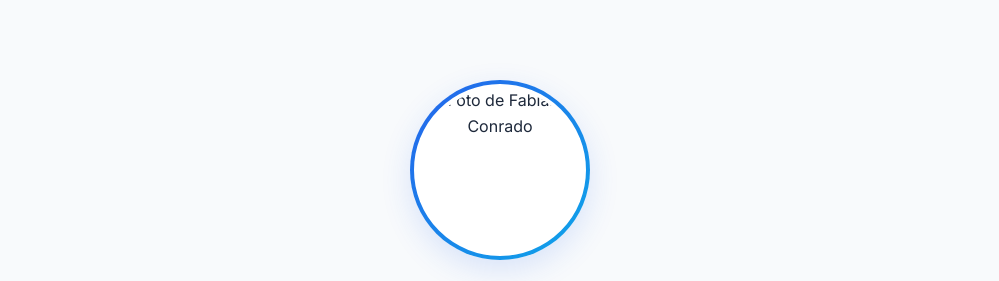
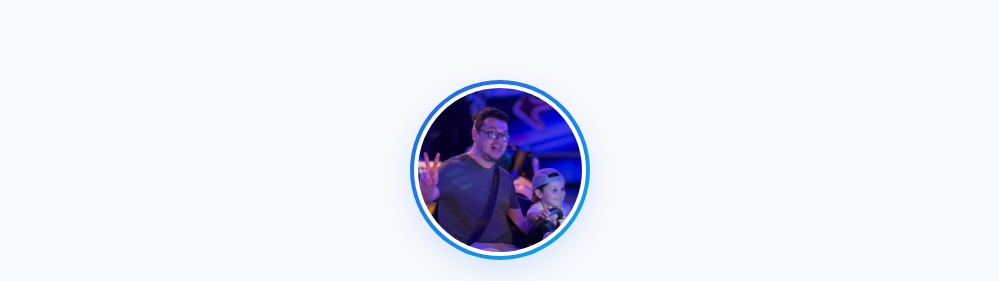
Before and after one commit to fsconrado/fsconrado.github.io, a plain HTML site: page index.html in a window 1280 px wide. Shown: the top 281 px of the page, without its empty margins (140-1139 px from the left). Drawn offline with Linux system fonts and the light colour scheme.

Commit message:
Update index.html
jpg to jpeg

```diff
--- a/index.html
+++ b/index.html
@@ -18,7 +18,7 @@
         <header>
             <div class="profile-img-container">
                 <div class="profile-img">
-                    <img src="./assets/profile.jpg" alt="Foto de Fabiano Conrado">
+                    <img src="./assets/profile.jpeg" alt="Foto de Fabiano Conrado">
                 </div>
             </div>
             <h1>Fabiano Conrado</h1>
```
